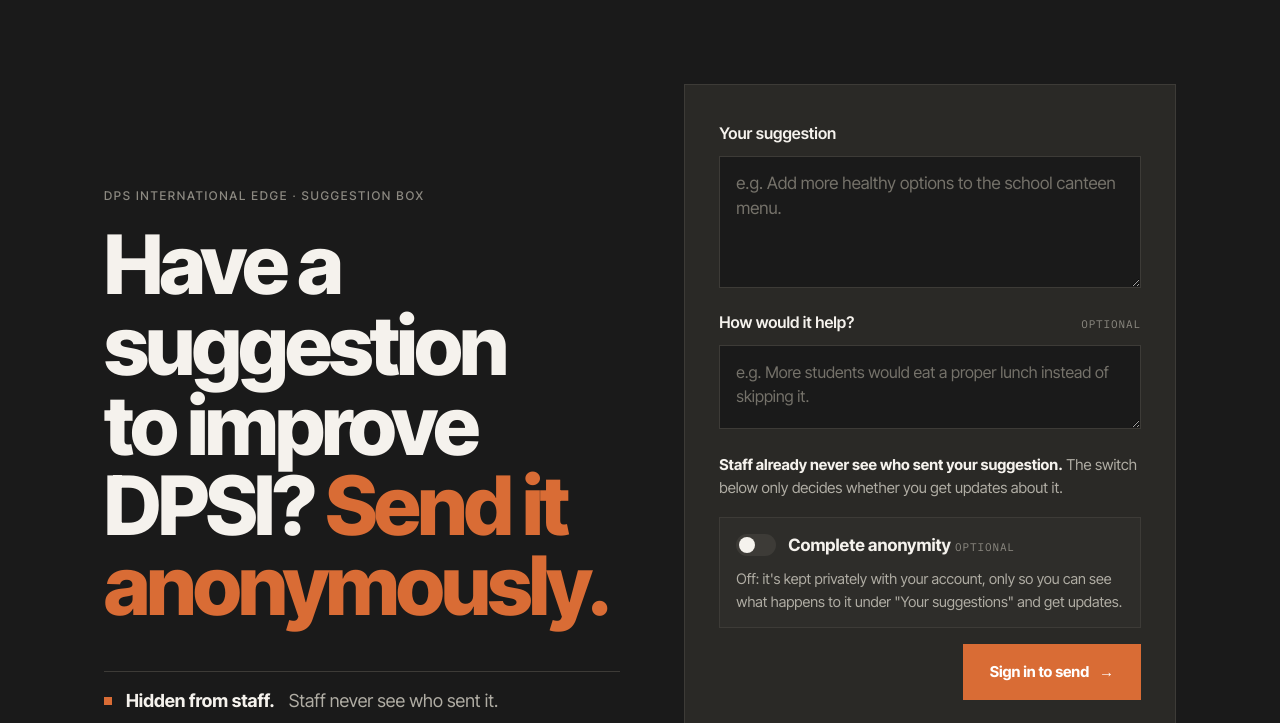
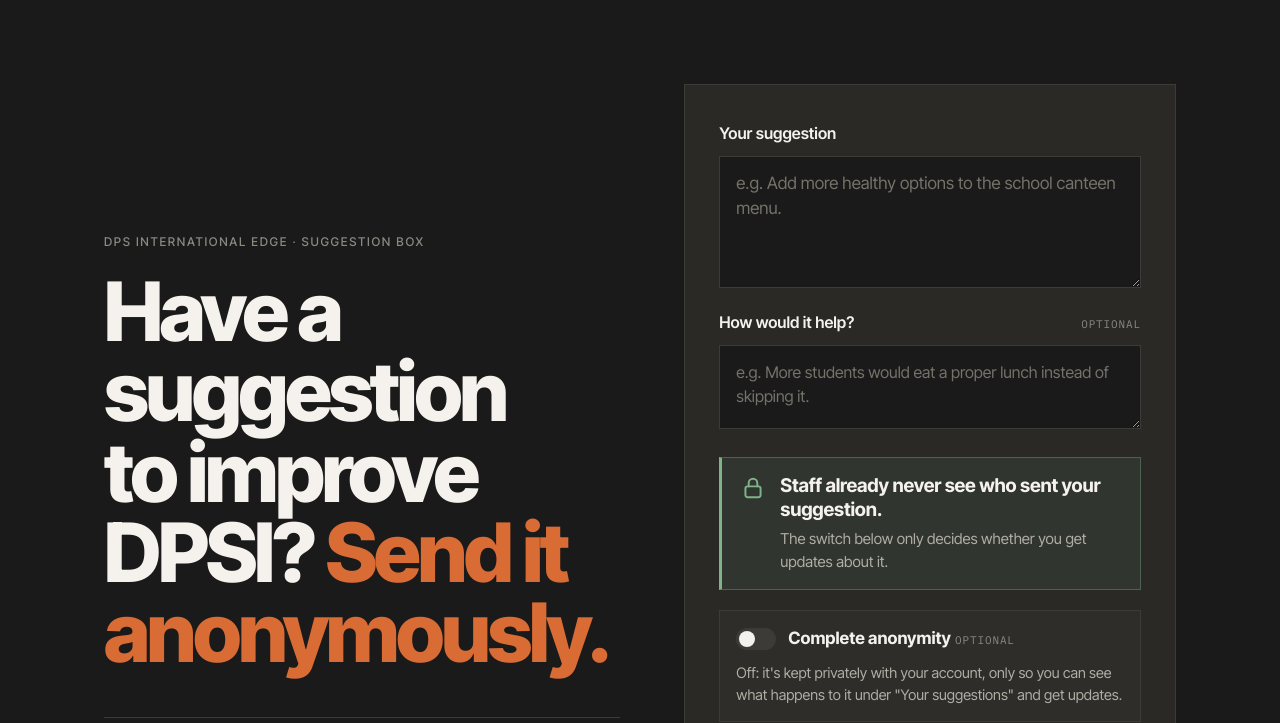
Before and after one commit to ojasbhatnagar13/SchoolSuggestions, a plain HTML site: page frontend/suggest.html in a window 1280 px wide. Shown: the part 77-800 px from the top of the page. Drawn offline with Linux system fonts and the light colour scheme; a script that the page names is missing.

Commit message:
Make 'staff already never see who sent it' bigger and clearer
A calm panel with a lock icon, larger bold text and a soft green edge,
above the anonymity switch.

Co-Authored-By: Claude Opus 5.5 <noreply@anthropic.com>

```diff
--- a/frontend/style.css
+++ b/frontend/style.css
@@ -1845,6 +1845,41 @@ textarea.code-box {
 .anon-warning { color: var(--text-d); }
 .anon-big { margin: 0 0 6px; font-size: 17px; }
 .anon-big b { color: var(--warn); }
-.anon-always { margin: 14px 0 0; font-size: 15px; color: var(--muted-d); }
-.anon-always b { color: var(--text-d); }
-.anon-always + .anon-choice { margin-top: 8px; }
+
+/* The always-true reassurance above the anonymity switch: prominent, calm. */
+.anon-always {
+  display: flex;
+  align-items: flex-start;
+  gap: 14px;
+  margin-top: 18px;
+  padding: 16px 18px;
+  background: rgba(127, 179, 138, 0.09);
+  border: 1px solid rgba(127, 179, 138, 0.35);
+  border-left: 3px solid var(--ok);
+}
+.anon-lock {
+  flex: none;
+  width: 26px;
+  height: 26px;
+  margin-top: 1px;
+  fill: none;
+  stroke: var(--ok);
+  stroke-width: 1.8;
+  stroke-linecap: round;
+  stroke-linejoin: round;
+}
+.anon-always-main {
+  margin: 0;
+  font-size: 19px;
+  font-weight: 700;
+  line-height: 1.3;
+  letter-spacing: -0.01em;
+  color: var(--text-d);
+}
+.anon-always-sub { margin: 4px 0 0; font-size: 15px; color: var(--muted-d); }
+.anon-always + .anon-choice { margin-top: 10px; }
+
+@media (max-width: 600px) {
+  .anon-always { padding: 14px; gap: 12px; }
+  .anon-always-main { font-size: 17px; }
+}
--- a/frontend/suggest.html
+++ b/frontend/suggest.html
@@ -9,7 +9,7 @@
   <link rel="preconnect" href="https://fonts.googleapis.com">
   <link rel="preconnect" href="https://fonts.gstatic.com" crossorigin>
   <link rel="stylesheet" href="https://fonts.googleapis.com/css2?family=Inter+Tight:wght@300;400;500;600;700;800&family=IBM+Plex+Mono:wght@400;500&display=swap">
-  <link rel="stylesheet" href="style.css?v=23">
+  <link rel="stylesheet" href="style.css?v=24">
 </head>
 <body>
   <a class="skip" href="#suggestion">Skip to the suggestion box</a>
@@ -66,10 +66,16 @@
                  so no updates. submit.js swaps the two explanations. -->
             <!-- Outside the switch box on purpose: true either way, so a
                  student who reads nothing else still gets it right. -->
-            <p class="anon-always">
-              <b>Staff already never see who sent your suggestion.</b>
-              The switch below only decides whether you get updates about it.
-            </p>
+            <div class="anon-always">
+              <svg class="anon-lock" viewBox="0 0 24 24" aria-hidden="true">
+                <rect x="5" y="10.5" width="14" height="10" rx="2"></rect>
+                <path d="M8 10.5V7.5a4 4 0 0 1 8 0v3"></path>
+              </svg>
+              <div>
+                <p class="anon-always-main">Staff already never see who sent your suggestion.</p>
+                <p class="anon-always-sub">The switch below only decides whether you get updates about it.</p>
+              </div>
+            </div>
             <div class="anon-choice">
               <label class="anon-toggle" for="full-anon">
                 <input type="checkbox" id="full-anon">
```
Also changed, not shown: frontend/how.html (+1 -1 lines), frontend/index.html (+1 -1 lines), frontend/staff.html (+1 -1 lines).
